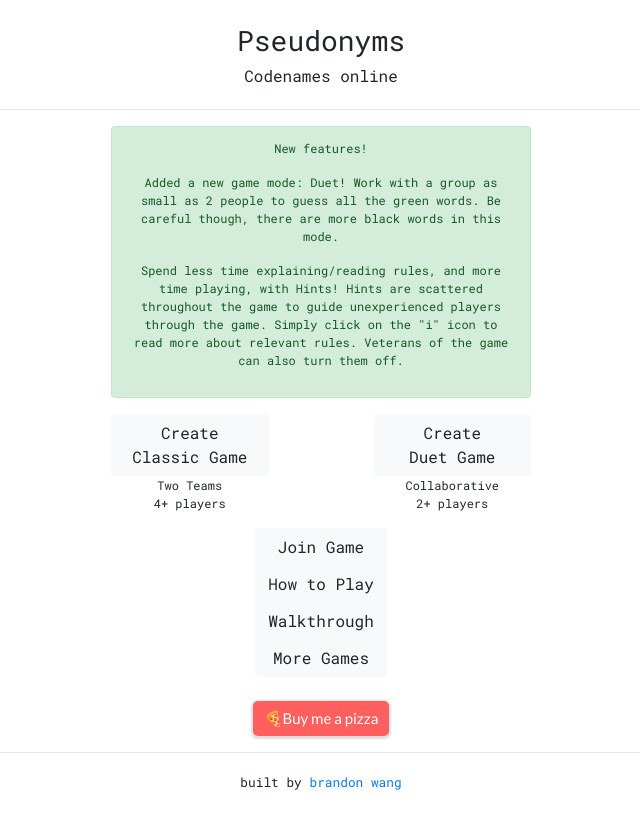
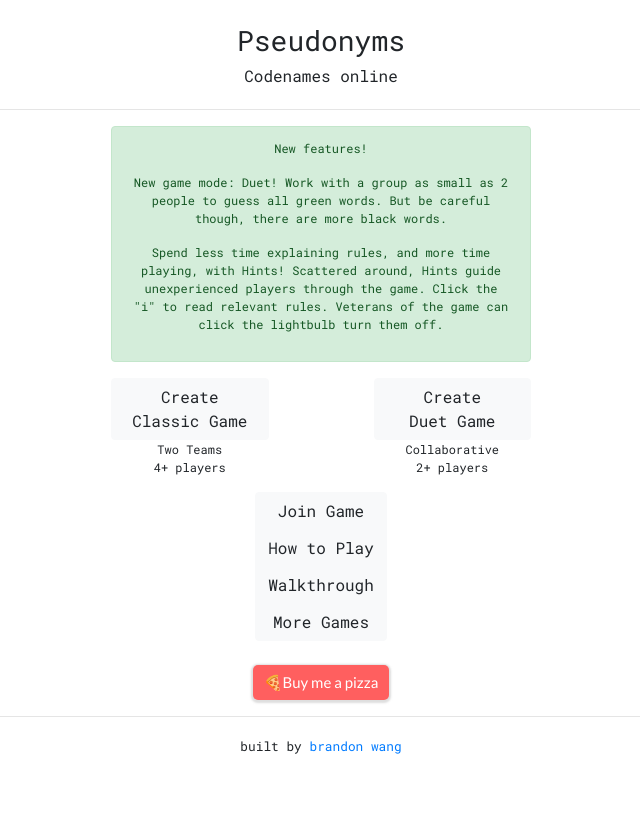
Before and after one commit to coconut750750/pseudonyms, a React (Create React App) app in the folder client/: page / in a window 1280 px wide. Shown: the whole page, without its empty margins (319-959 px from the left). Built offline with nearby package versions, Linux system fonts and the light colour scheme.

Commit message:
reorganize board

```diff
--- a/client/src/App.css
+++ b/client/src/App.css
@@ -7,6 +7,9 @@
 @media only screen and (max-width: 700px) {
   .App {
     width: 90vw;
+  }
+  h6 {
+    /*font-size: 0.8rem;*/
   }
 }
 
--- a/client/src/game_views/Board.js
+++ b/client/src/game_views/Board.js
@@ -101,21 +101,21 @@ function BoardView(props) {
         </div>
         <div className="col-2">
           {getTurnDescriptor()}
-          <button type="button" className="btn btn-light btn-sm"
-            disabled={!canEndTurn()}
-            onClick={ () => props.socket.emit('endTurn', {}) }>End turn</button>
+          <br/>
         </div>
         <div className="col-5">
           {renderClue(BLUE)}
         </div>
       </div>
-      <br/>
 
       {renderBoard()}
       <br/>
 
-      {canSubmitClue() &&
-        <ClueInput socket={props.socket}/>
+      {canSubmitClue() && <ClueInput socket={props.socket}/>}
+      {canEndTurn() &&
+        <button type="button" className="btn btn-light"
+          disabled={!canEndTurn()}
+          onClick={ () => props.socket.emit('endTurn', {}) }>End turn</button>
       }
     </div>
   );
--- a/client/src/game_views/Result.js
+++ b/client/src/game_views/Result.js
@@ -48,7 +48,6 @@ function Result(props) {
       <br/>
 
       {renderBoard()}
-      <br/>
     </div>
   );
 }
--- a/client/src/hint/Hint.css
+++ b/client/src/hint/Hint.css
@@ -29,6 +29,8 @@
     margin-top: 4px;
     margin-bottom: 4px;
     min-width: 150px;
+    max-height: 150px;
+    overflow-y: scroll;
     z-index: 2;
     background-color: #fff;
 }
--- a/client/src/views/Home.js
+++ b/client/src/views/Home.js
@@ -8,8 +8,8 @@ function Home(props) {
       <div className="d-flex justify-content-center">
         <div className="alert alert-success updates" role="alert">
           <p>New features!</p>
-          <p>Added a new game mode: Duet! Work with a group as small as 2 people to guess all the green words. Be careful though, there are more black words in this mode.</p>
-          <p>Spend less time explaining/reading rules, and more time playing, with Hints! Hints are scattered throughout the game to guide unexperienced players through the game. Simply click on the "i" icon to read more about relevant rules. Veterans of the game can also turn them off.</p>
+          <p>New game mode: Duet! Work with a group as small as 2 people to guess all green words. But be careful though, there are more black words.</p>
+          <p>Spend less time explaining rules, and more time playing, with Hints! Scattered around, Hints guide unexperienced players through the game. Click the "i" to read relevant rules. Veterans of the game can click the lightbulb turn them off.</p>
         </div>
       </div>
 
```
